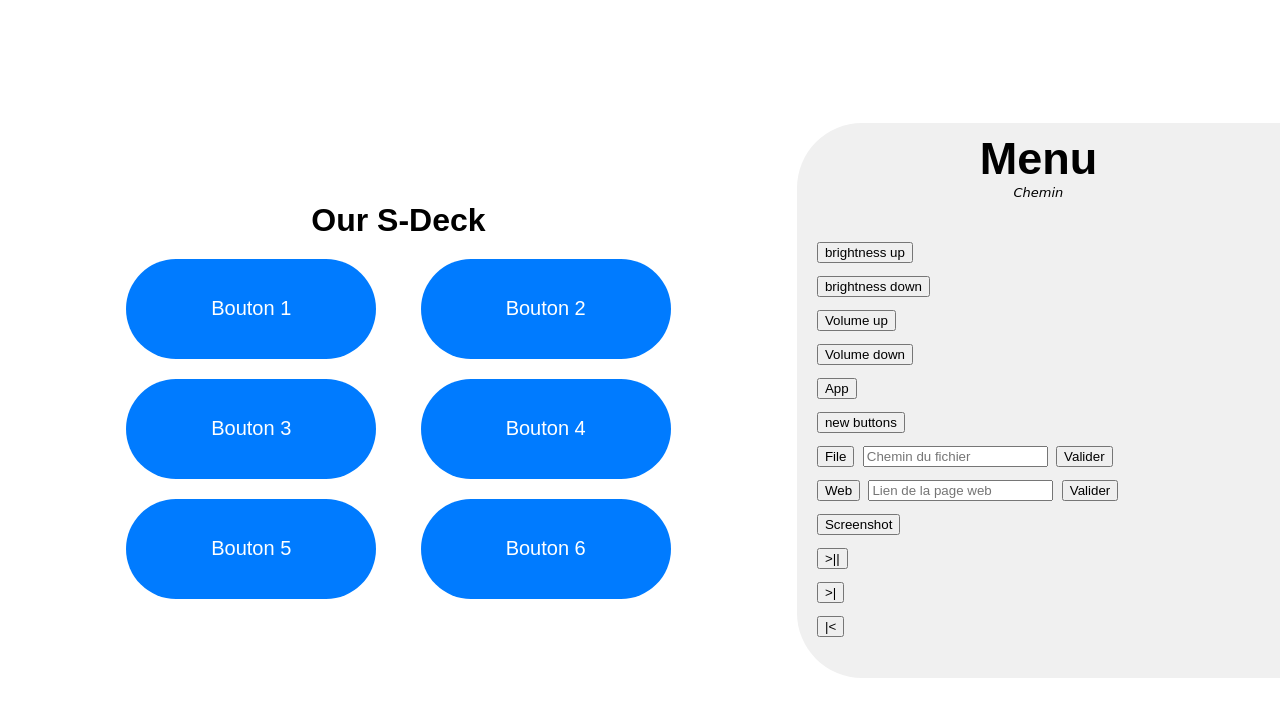
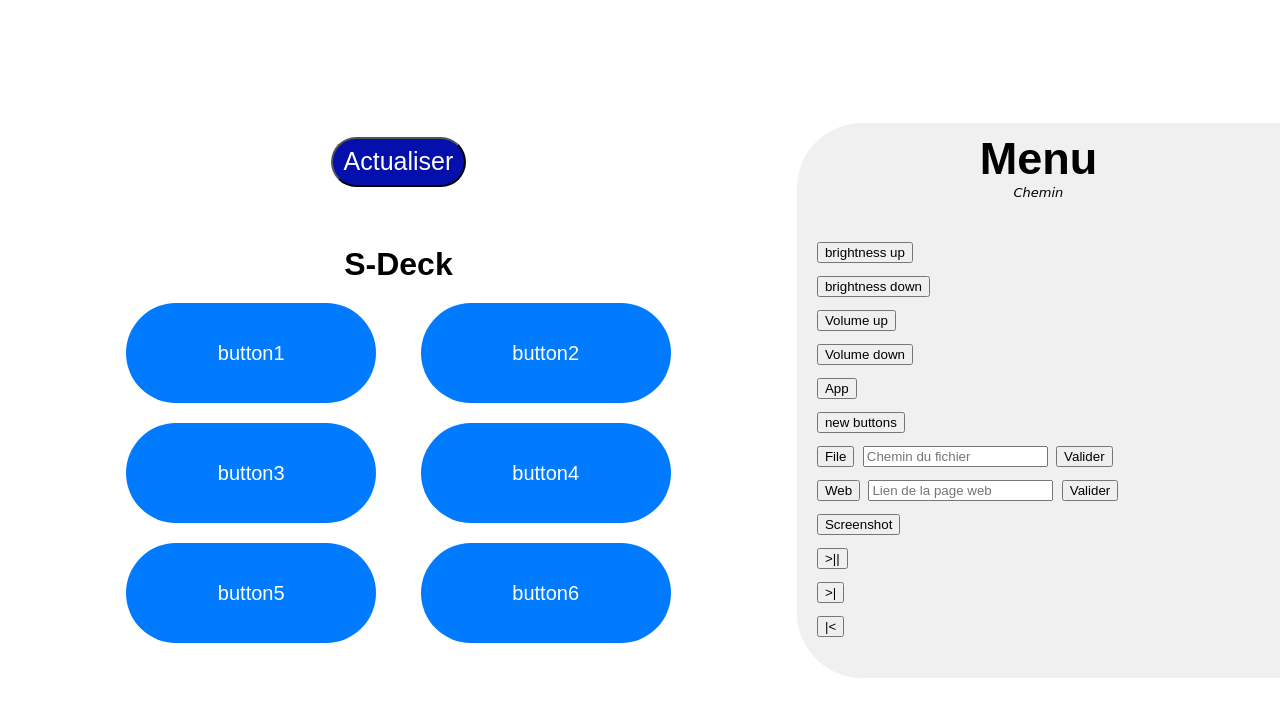
Before and after one commit to SofianeElNaggar/FABLAB, a website: page V2/client/index.html in a window 1280 px wide. Drawn offline with Linux system fonts and the light colour scheme.

Commit message:
Bouton actualiser
Bouton actualiser

```diff
--- a/V2/client/index.html
+++ b/V2/client/index.html
@@ -10,20 +10,21 @@
 
 <body>
     <div class="container">
-        <h1 class="title">Our S-Deck</h1>
+        <button class="btn-actualiser" id="button-actualiser" onclick="clic(this.id)">Actualiser</button>
+        <h1 class="title">S-Deck</h1>
         <div class="Boutons">
             <button class="button" id="button1" ondrop="drop(event)" ondragover="allowDrop(event)"
-                onclick="clic(this.id)">Bouton 1</button>
+                onclick="clic(this.id)">button1</button>
             <button class="button" id="button2" ondrop="drop(event)" ondragover="allowDrop(event)"
-                onclick="clic(this.id)">Bouton 2</button>
+                onclick="clic(this.id)">button2</button>
             <button class="button" id="button3" ondrop="drop(event)" ondragover="allowDrop(event)"
-                onclick="clic(this.id)">Bouton 3</button>
+                onclick="clic(this.id)">button3</button>
             <button class="button" id="button4" ondrop="drop(event)" ondragover="allowDrop(event)"
-                onclick="clic(this.id)">Bouton 4</button>
+                onclick="clic(this.id)">button4</button>
             <button class="button" id="button5" ondrop="drop(event)" ondragover="allowDrop(event)"
-                onclick="clic(this.id)">Bouton 5</button>
+                onclick="clic(this.id)">button5</button>
             <button class="button" id="button6" ondrop="drop(event)" ondragover="allowDrop(event)"
-                onclick="clic(this.id)">Bouton 6</button>
+                onclick="clic(this.id)">button6</button>
         </div>
     </div>
     <div class="menu">
--- a/V2/client/style.css
+++ b/V2/client/style.css
@@ -14,6 +14,26 @@ body {
     flex-direction: column;
     align-items: center;
     text-align: center;
+}
+
+.actualiser{
+    margin-bottom: 5%;
+}
+
+.btn-actualiser{
+    font-size: 25px;
+    width: 17%;
+    height: 50px;
+    border-radius: 50px;
+    background-color: #040fac;
+    color: white;
+    margin-bottom: 5%;
+    cursor: pointer;
+    transition: background-color 0.3s ease;
+}
+
+.btn-actualiser:hover {
+    background-color: rgb(4, 15, 172, 0.80);
 }
 
 .containerFile{
--- a/V2/server/save.json
+++ b/V2/server/save.json
@@ -12,7 +12,7 @@
     "children": []
   },
   "button4": {
-    "value": "button4",
+    "value": "Volume up",
     "children": []
   },
   "button5": {
```
